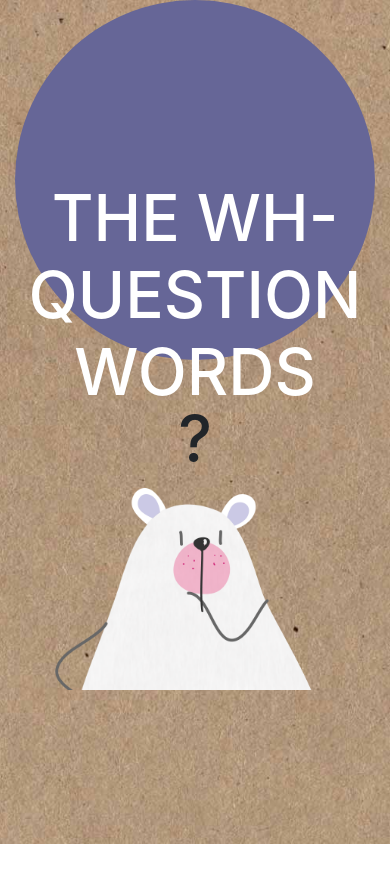
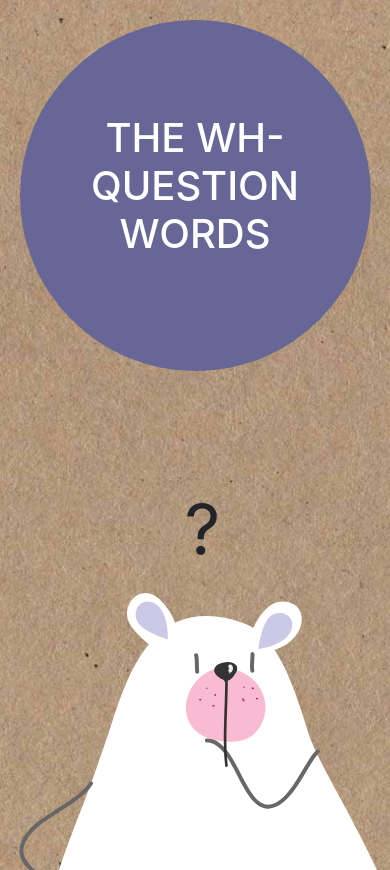
Before and after one commit to boscors/the-wh-words, a plain HTML site: page index.html in a window 390 px wide. Before the commit the page ends 844 px from the top, so only its background shows below. Drawn offline with nearby package versions, Linux system fonts and the light colour scheme.

Commit message:
Mobile first vertical mobile + svg bear

```diff
--- a/index.html
+++ b/index.html
@@ -9,21 +9,25 @@
 		<title>The Wh- question words</title>
 	</head>
 	<style>
+		html, body, div#cover {
+			height: 101%;
+		}
 		body {
 			box-sizing: border-box;
 	    	background: url(cover-background.jpg) no-repeat center fixed;
 	    	background-size: cover;
+	    	text-align: center;
 		}
 		img {
 			width: 100%;
 		}
-		h1 {
-			font-size: 4em;
-			text-transform: uppercase;
-		    text-align: center;
+		div#cover {
+			position: relative;
 		}
-		.circle-title h1 {
-			color: #FFF;
+		.circle-title {
+    		padding: 5%;
+		}
+		.circle-title div {
 		    background-color: #666697;
 		    position: relative;
 		    display: inline-block;
@@ -32,15 +36,33 @@
 		    padding: 50% 0;
 		    border-radius: 50%;
 		}
+		.circle-title h1 {
+			margin-top: -23%;
+			color: #FFF;
+			text-transform: uppercase;
+		    white-space: nowrap;
+		}
+		.illustration {
+			position: absolute;
+			bottom: 0;
+		}
+		.question-mark {
+		    font-size: 70px;
+		}
+
 	</style>
 	<body class="container-fluid">
-		<div class="row">
-			<div class="col-md-6 circle-title">
-				<h1>The Wh- question words</h1>
+		<div id="cover" class="row">
+			<div class="col-md-5 circle-title">
+				<div class="circle-title">
+					<h1>The Wh-<br/>question<br/>words</h1>
+				</div>
 			</div>
-			<div class="col-md-6">
-				<h1>?</h1>
-	  			<img src="oso.png" alt="Polar bear" />
+			<div class="col-md-7">
+				<div class="illustration">
+					<div class="question-mark">?</div>
+		  			<img src="cover-bear.svg" alt="Polar bear" />
+		  		</div>
 			</div>
 		</div>
 	</body>
```
Also changed, not shown: cover-bear.svg (added), 1 other file.
